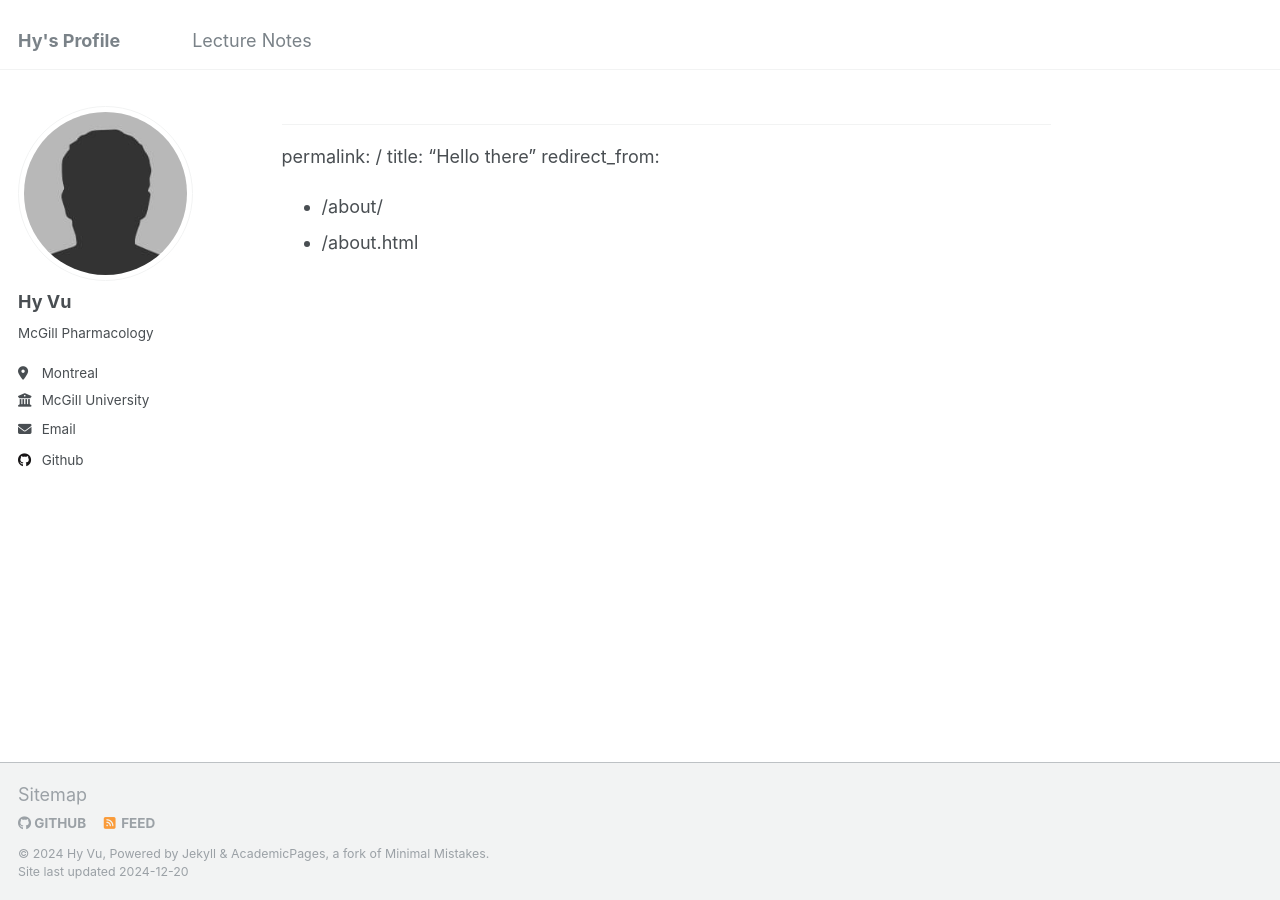
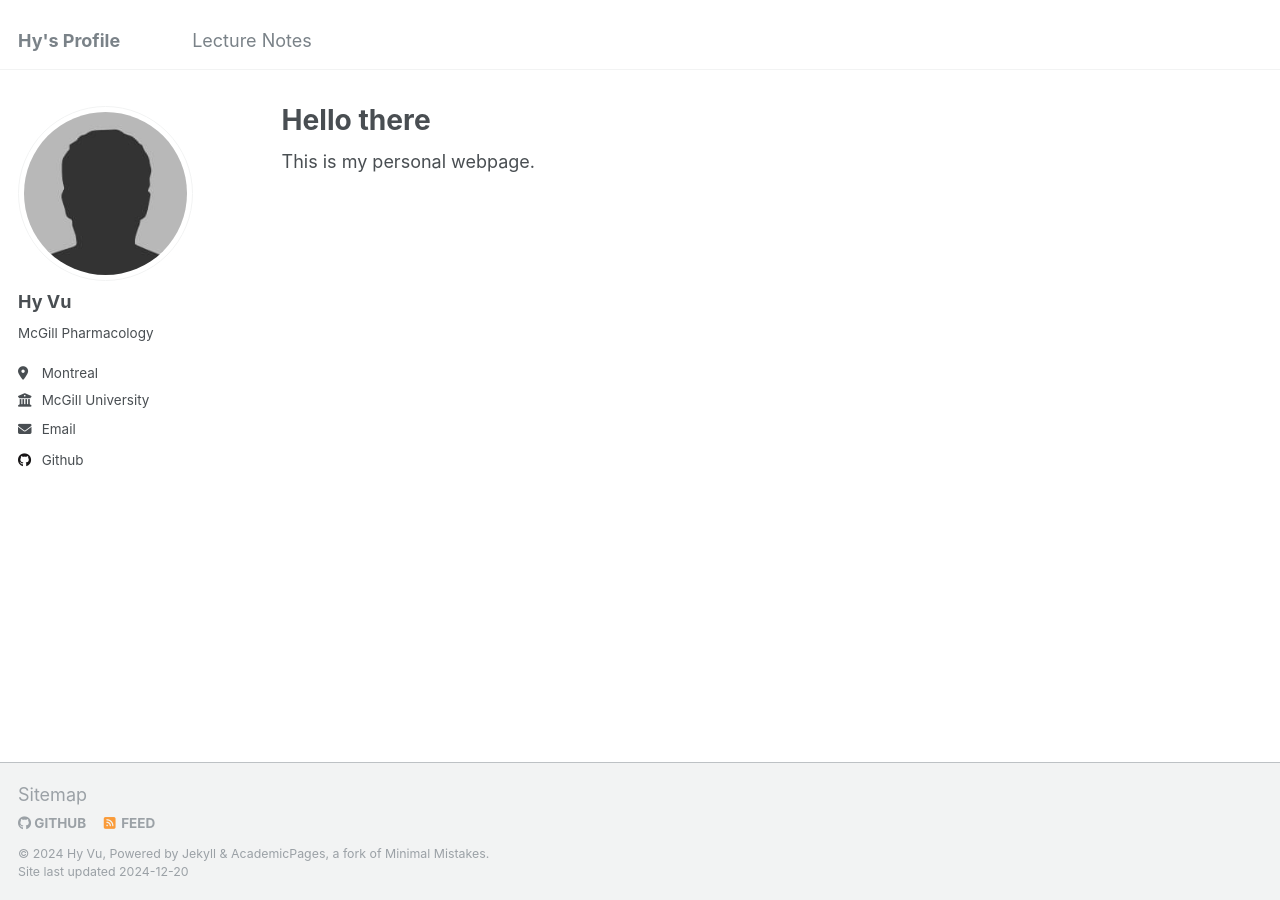
Before and after one commit to Hy-Vu/Hy-Vu.github.io, a Jekyll site: the page built from _pages/about.md, in a window 1280 px wide. Built offline with Jekyll 4.4.1, drawn with Linux system fonts in a browser that asks for light colours.

Commit message:
Update about.md

```diff
--- a/_pages/about.md
+++ b/_pages/about.md
@@ -1,6 +1,10 @@
 ---
 permalink: /
 title: "Hello there"
+author_profile: true
 redirect_from:
   - /about/
   - /about.html
+---
+
+This is my personal webpage.
```
